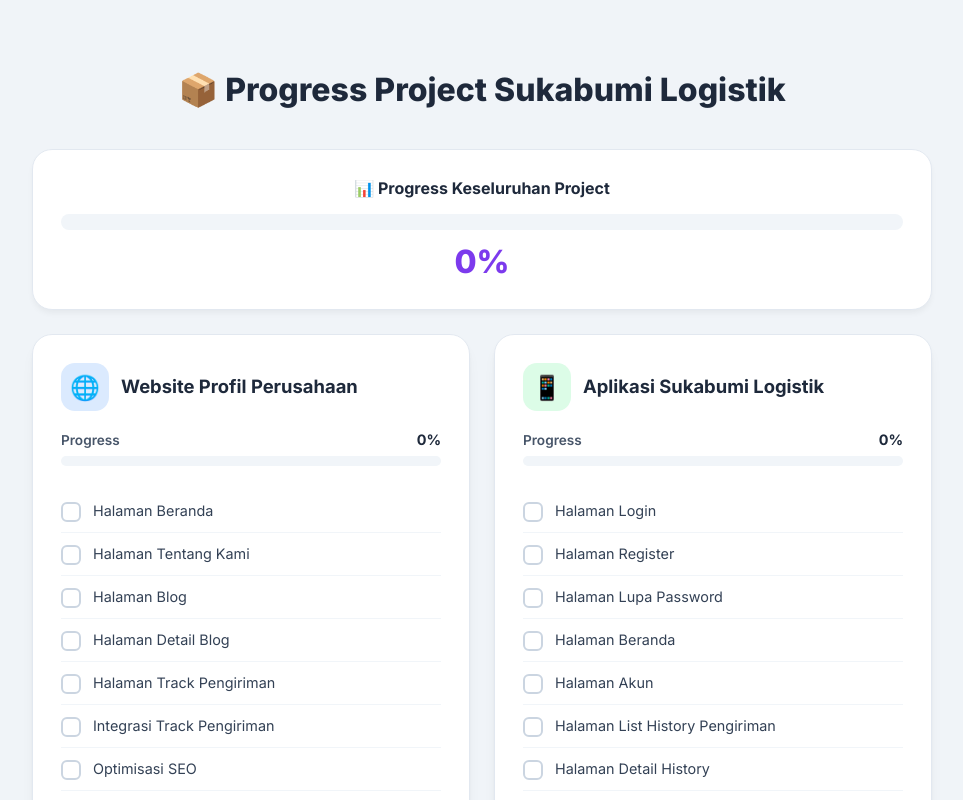
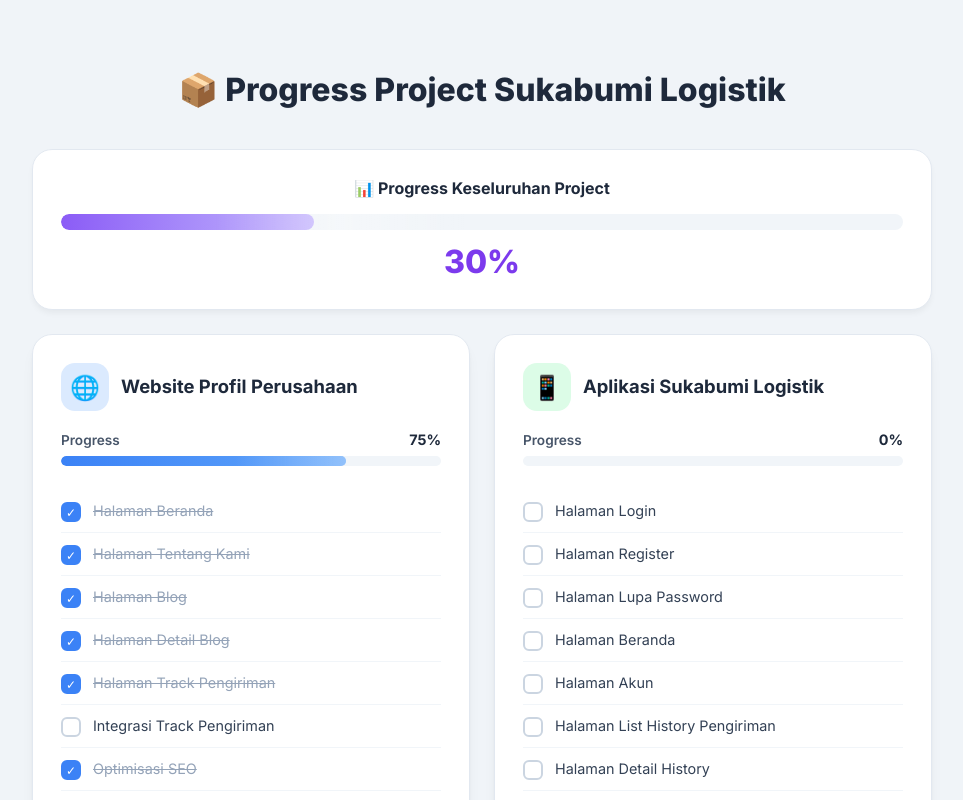
Before and after one commit to ezmemoar/project-counter, a Vue app: page / in a window 1280 px wide. Shown: the top 800 px of the page, without its empty margins (158-1121 px from the left). Built offline with nearby package versions, Linux system fonts and the light colour scheme.

Commit message:
Update website task statuses to completed

```diff
--- a/src/Progress.vue
+++ b/src/Progress.vue
@@ -39,13 +39,13 @@ import ProgressCard from './ProgressCard.vue'
 // ===================== BUSINESS LOGIC / DATA =====================
 // Data task Website — status dikontrol dari sini
 const websiteTasks = ref([
-  { label: 'Halaman Beranda', done: false },
-  { label: 'Halaman Tentang Kami', done: false },
-  { label: 'Halaman Blog', done: false },
-  { label: 'Halaman Detail Blog', done: false },
-  { label: 'Halaman Track Pengiriman', done: false },
+  { label: 'Halaman Beranda', done: true },
+  { label: 'Halaman Tentang Kami', done: true },
+  { label: 'Halaman Blog', done: true },
+  { label: 'Halaman Detail Blog', done: true },
+  { label: 'Halaman Track Pengiriman', done: true },
   { label: 'Integrasi Track Pengiriman', done: false },
-  { label: 'Optimisasi SEO', done: false },
+  { label: 'Optimisasi SEO', done: true },
   { label: 'Deployment', done: false },
 ])
 
```
